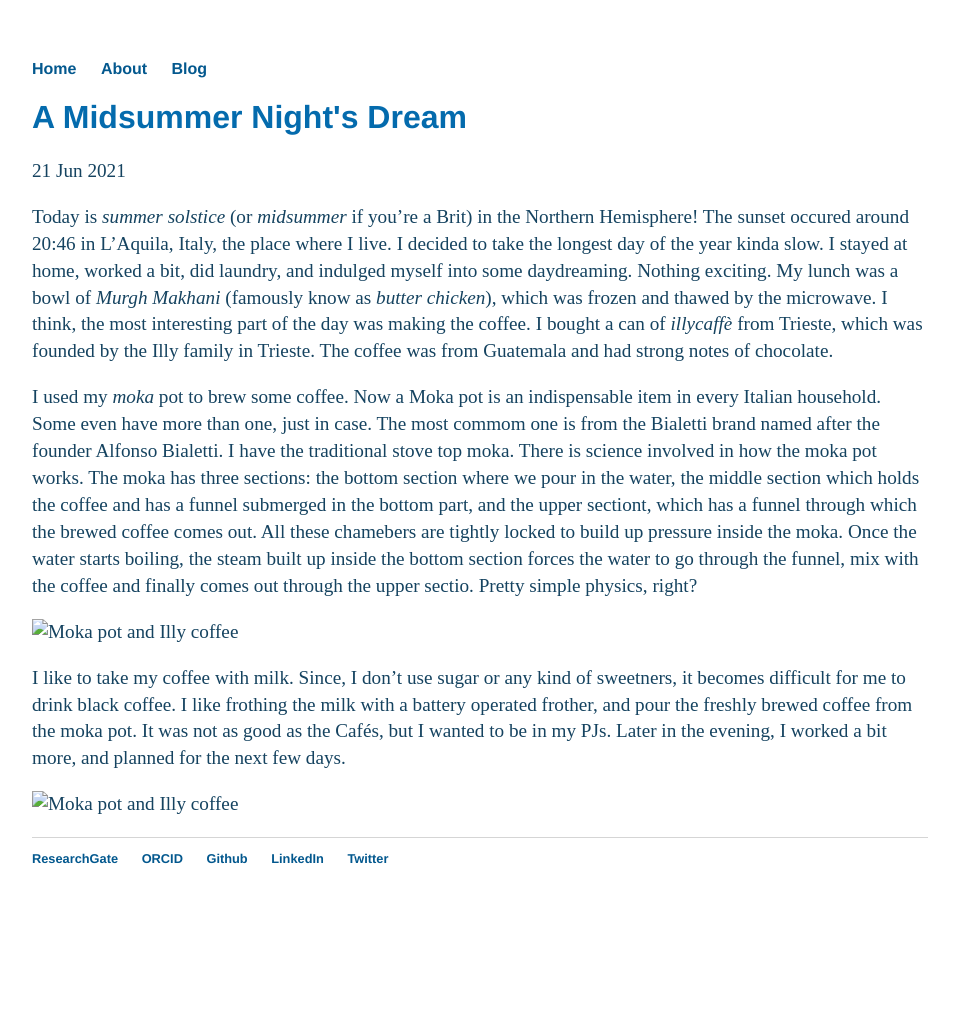
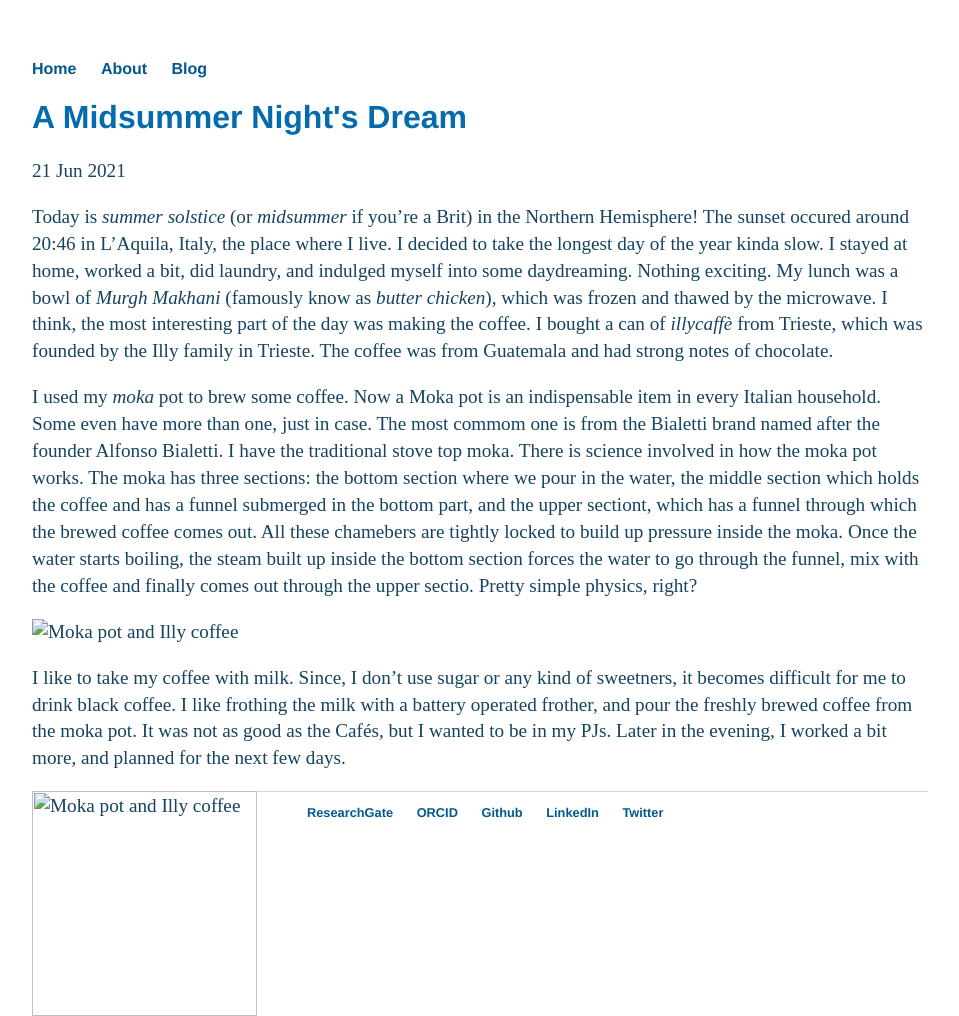
Before and after one commit to debashmitap/debashmitap.github.io, a Jekyll site: the page built from _posts/2021-06-21-First-Post.md, in a window 1280 px wide. Shown: the whole page, without its empty margins (160-1119 px from the left). Built offline with Jekyll 4.4.1, drawn with Linux system fonts in a browser that asks for light colours; before the commit the page ends 926 px from its top, so only the background shows below that.

Commit message:
Update 2021-06-21-First-Post.md

```diff
--- a/_posts/2021-06-21-First-Post.md
+++ b/_posts/2021-06-21-First-Post.md
@@ -13,4 +13,4 @@ I used my *moka* pot to brew some coffee. Now a Moka pot is an indispensable ite
 
 I like to take my coffee with milk. Since, I don't use sugar or any kind of sweetners, it becomes difficult for me to drink black coffee. I like frothing the milk with a battery operated frother, and pour the freshly brewed coffee from the moka pot. It was not as good as the Cafés, but I wanted to be in my PJs. Later in the evening, I worked a bit more, and planned for the next few days.
 
-<img src="images/Moka.jpg" alt="Moka pot and Illy coffee">
+<img src="images/Moka.jpg" alt="Moka pot and Illy coffee" style="padding-right:50px; float:left; width:225px; height:225px;">
```
